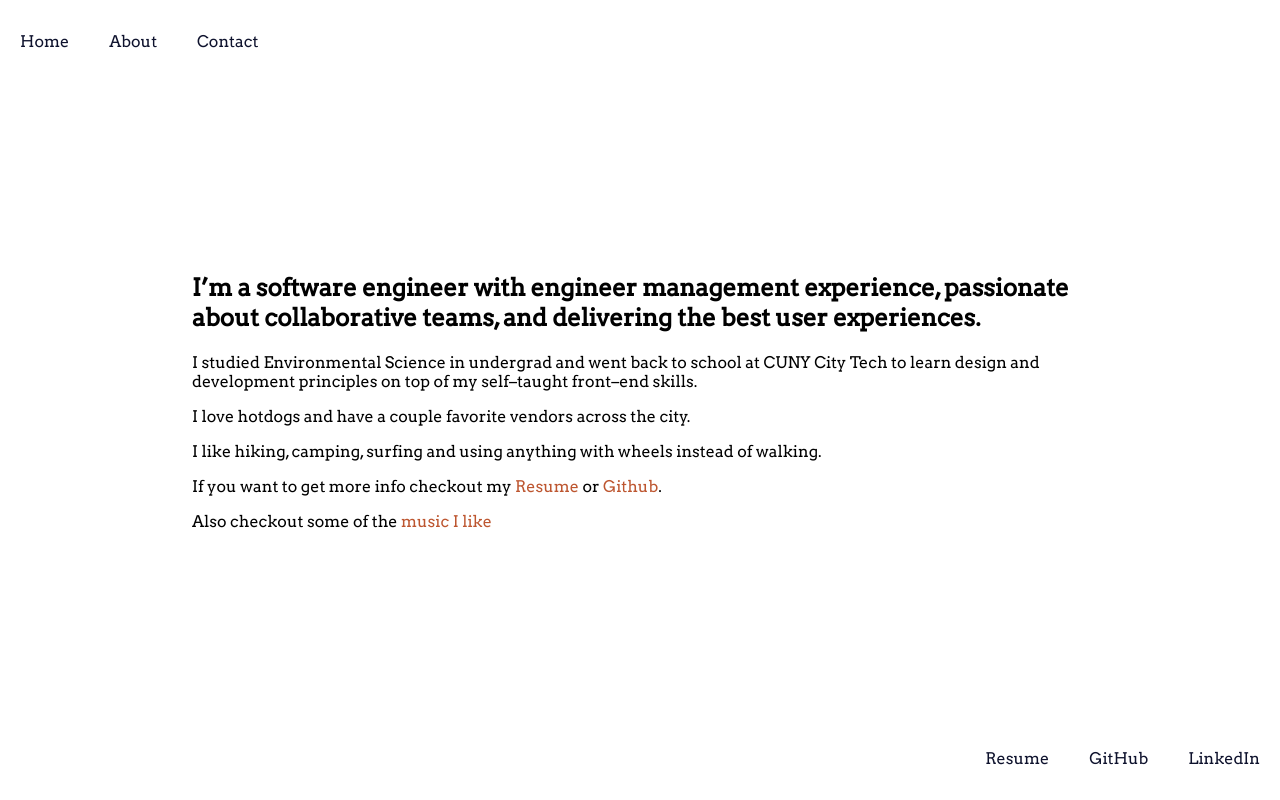
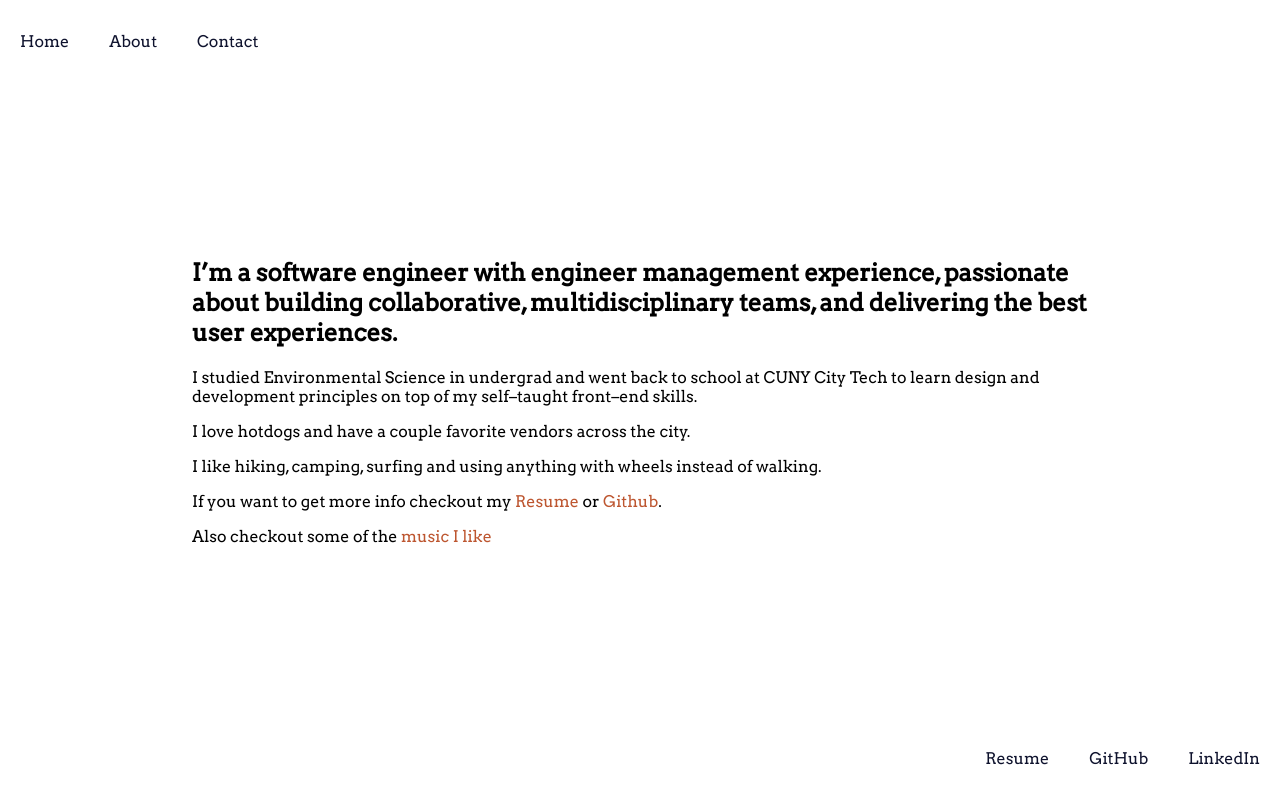
Before and after one commit to erikleon/personal-site, a Next.js app: page /about in a window 1280 px wide. Built offline with nearby package versions, Linux system fonts and the light colour scheme.

Commit message:
change resume, fix word break

```diff
--- a/pages/about.tsx
+++ b/pages/about.tsx
@@ -13,7 +13,7 @@ const About: NextPage = () => {
       </Head>
 
       <div className={styles.home}>
-        <h2 >I’m a software engineer with engineer management experience, passionate about collaborative teams, and delivering the best user experiences.</h2>
+        <h2 >I’m a software engineer with engineer management experience, passionate about building collaborative, multidisciplinary teams, and delivering the best user experiences.</h2>
 
         <p>
           I studied Environmental Science in undergrad and went back to school at CUNY City Tech to learn design and development principles on top of my self–taught front–end skills.
--- a/styles/Home.module.css
+++ b/styles/Home.module.css
@@ -21,6 +21,7 @@
 .wrap {
   border-right: 0.08em solid #0E122D;
   animation: blink-caret .5s step-end infinite;
+  word-wrap: break-word;
 }
 
 @keyframes blink-caret {
```
Also changed, not shown: 1 other file (tests, documents, lock files or other folders).
